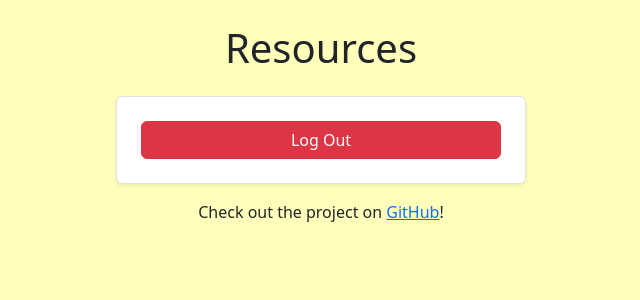
After one commit to dledw001/BabyBites, a Django app: page /resources/ in a window 1280 px wide. The commit adds this page. Shown: the top 300 px of the page, without its empty margins (319-959 px from the left). Run offline with Django 5.2, Linux system fonts and the light colour scheme; the visitor is signed in with stand-in values (Sample User, id 1); some web fonts are replaced.

Commit message:
added placeholder page for resources

```diff
--- a/core/templates/dashboard.html
+++ b/core/templates/dashboard.html
@@ -11,7 +11,7 @@
     <br><br>
     Link to Tracker
     <br><br>
-    Link to Resources
+    Link to <a href="/resources/">Resources</a>
     <br><br>
     and more...
     <!--
--- /dev/null
+++ b/core/templates/resources.html
@@ -0,0 +1,8 @@
+{% extends "base.html" %}
+
+{% block title %}Resources{% endblock %}
+
+{% block content %}
+    <h1 class="text-center mb-4">Resources</h1>
+
+{% endblock %}
--- a/core/urls.py
+++ b/core/urls.py
@@ -13,6 +13,7 @@ urlpatterns = [
     path('babies/', baby_list, name='baby-list'),
     path('babies/new/', baby_create, name='baby-create'),
     path('babies/<uuid:baby_id>/edit', baby_edit, name='baby-edit'),
-    path('babies/<uuid:baby_id>/delete/', baby_delete, name='baby-delete')
+    path('babies/<uuid:baby_id>/delete/', baby_delete, name='baby-delete'),
+    path('resources/', views.resources, name="resources")
 
 ] + static(settings.MEDIA_URL, document_root=settings.MEDIA_ROOT)
--- a/core/views.py
+++ b/core/views.py
@@ -82,3 +82,7 @@ def baby_delete(request, baby_id):
         return redirect("baby-list")
 
     return render(request, "baby_confirm_delete.html", {"baby": baby})
+
+@login_required
+def resources(request):
+    return render(request, "resources.html")
```
